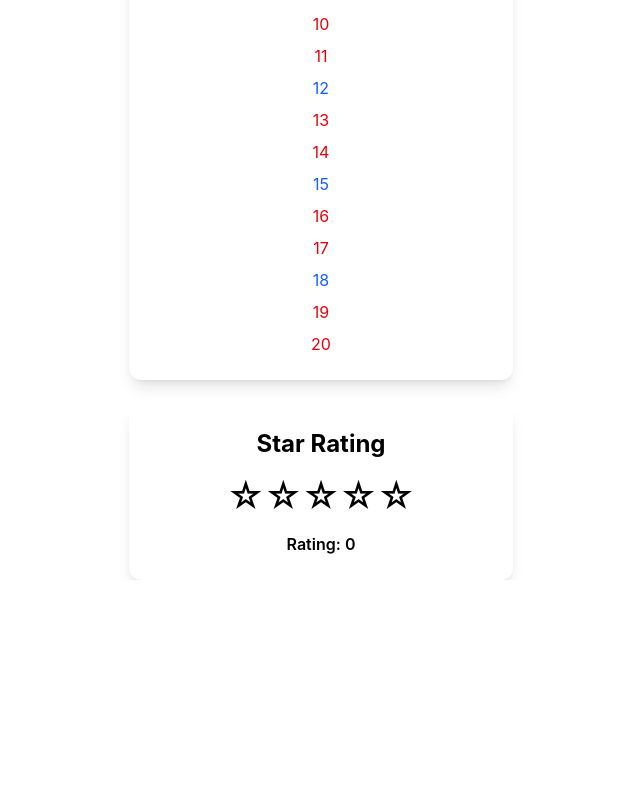
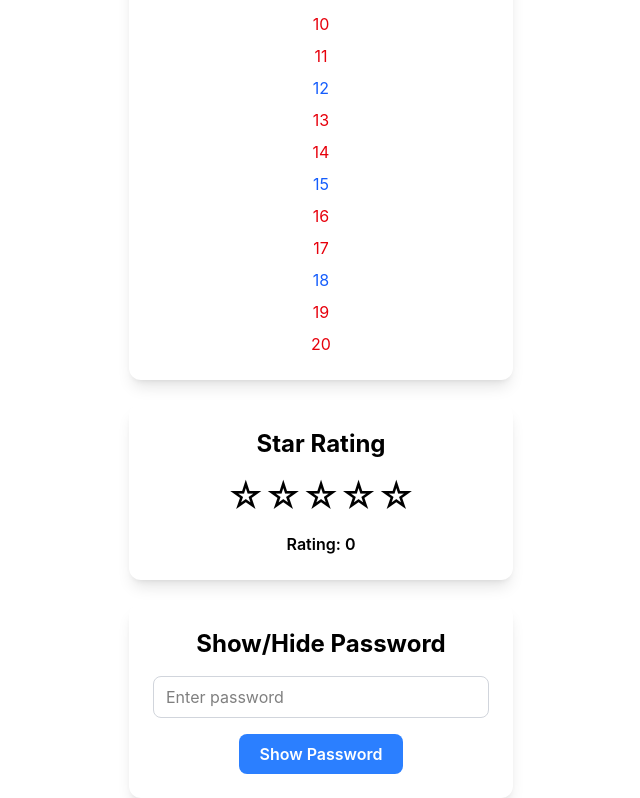
Before and after one commit to Fizzmedia/React-useState, a React (Vite) app: page / in a window 1280 px wide. Shown: the part 1086-1884 px from the top of the page, without its empty margins (319-959 px from the left). Before the commit the page ends 1666 px from the top, so only its background shows below. Built offline with nearby package versions, Linux system fonts and the light colour scheme.

Commit message:
Add PasswordToggle component

```diff
--- a/src/App.jsx
+++ b/src/App.jsx
@@ -3,6 +3,7 @@ import LightSwitch from "./components/LightSwitch"
 import StepCounter from "./components/StepCounter.jsx"
 import Multiples from "./components/Multipless.jsx"
 import StarRating from "./components/StarRating.jsx"
+import PasswordToggle from "./components/PasswordToggle.jsx"
 
 function App() {
   return (
@@ -12,6 +13,7 @@ function App() {
       <StepCounter />
       <Multiples />
       <StarRating />
+      <PasswordToggle />
     </>
   )
 }
--- /dev/null
+++ b/src/components/PasswordToggle.jsx
@@ -0,0 +1,32 @@
+import { useState } from "react";
+
+function PasswordToggle() {
+  const [showPassword, setShowPassword] = useState(false);
+
+  const togglePassword = () => {
+    setShowPassword(!showPassword);
+  };
+
+  return (
+    <div className="max-w-sm mx-auto mt-6 p-6 text-center rounded-xl shadow-lg bg-white">
+      <h2 className="text-2xl font-bold mb-4">
+        Show/Hide Password
+      </h2>
+
+      <input
+        type={showPassword ? "text" : "password"}
+        placeholder="Enter password"
+        className="w-full border border-gray-300 rounded-lg px-3 py-2 mb-4"
+      />
+
+      <button
+        onClick={togglePassword}
+        className="px-5 py-2 rounded-lg text-white font-semibold bg-blue-500 hover:bg-blue-600"
+      >
+        {showPassword ? "Hide Password" : "Show Password"}
+      </button>
+    </div>
+  );
+}
+
+export default PasswordToggle;
--- a/src/components/StepCounter.jsx
+++ b/src/components/StepCounter.jsx
@@ -38,7 +38,7 @@ function StepCounter() {
           onClick={decrease}
           className="px-5 py-2 rounded-lg text-white font-semibold bg-red-500 hover:bg-red-600"
         >
-          −
+          -
         </button>
 
         <button
```
